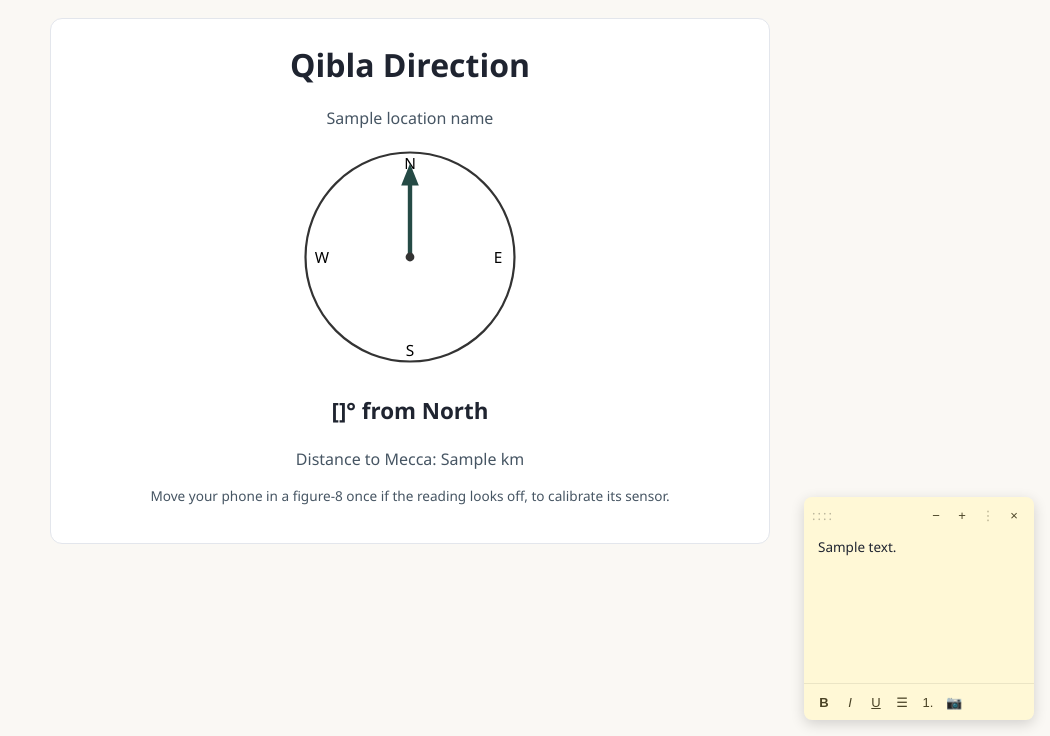
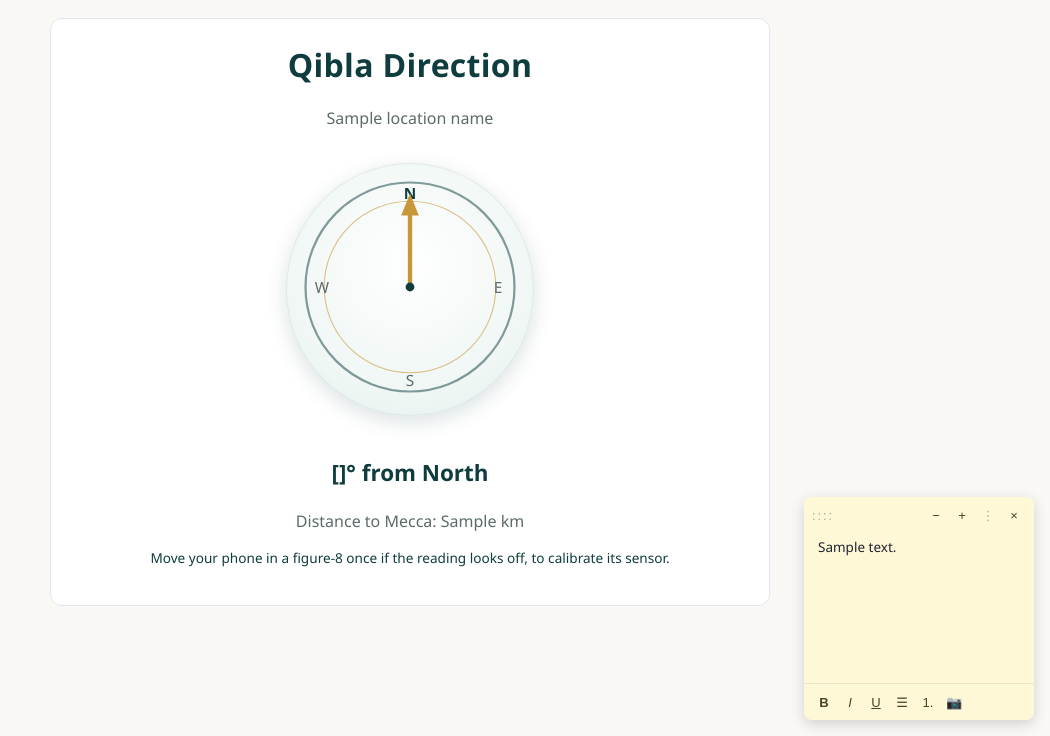
Before and after one commit to imoosa/Zaman, a Python web app: template app/templates/qibla.html in a window 1280 px wide. Shown: the part 64-800 px from the top of the page, without its empty margins (230-1280 px from the left). Run offline with Jinja, Linux system fonts and the light colour scheme; the template is opened without the code that fills it: most values are stand-ins (such as "Sample title", 1, 10 or a date in 2020).

Commit message:
qibla_perfect

```diff
--- a/app/templates/qibla.html
+++ b/app/templates/qibla.html
@@ -1,10 +1,44 @@
 {% extends "base.html" %}
 {% block title %}Qibla Direction{% endblock %}
 {% block content %}
-<div class="card center">
+<style>
+    #qibla-page h1 { color: #0f3d3e; letter-spacing: .3px; }
+    #qibla-page .qibla-warning {
+        background: #fdf6e3;
+        border: 1px solid #e6c66b;
+        color: #6b5416;
+    }
+    #qibla-page .qibla-warning a { color: #0f3d3e; font-weight: 600; }
+    #qibla-page .compass-wrap {
+        background: radial-gradient(circle at 50% 40%, #ffffff 0%, #eef6f4 70%, #dcece8 100%);
+        border-radius: 50%;
+        display: inline-block;
+        padding: 14px;
+        box-shadow: 0 6px 20px rgba(15,61,62,0.15), inset 0 0 0 1px rgba(15,61,62,0.08);
+    }
+    #qibla-page .bearing-value {
+        color: #0f3d3e;
+        font-weight: 700;
+        font-size: 1.4rem;
+    }
+    #qibla-page .sub { color: #5b6b6a; }
+    #qibla-page #qibla-live-btn {
+        background: #c8973a;
+        border: none;
+        color: #fff;
+        padding: 10px 18px;
+        border-radius: 999px;
+        font-weight: 600;
+        cursor: pointer;
+        box-shadow: 0 2px 8px rgba(200,151,58,0.35);
+    }
+    #qibla-page #qibla-live-btn:hover { background: #b5842d; }
+    #qibla-page #qibla-live-status { color: #0f3d3e; }
+</style>
+<div class="card center" id="qibla-page">
     <h1>Qibla Direction</h1>
     {% if location_is_default %}
-    <p class="note" style="background:#fff8e1;border:1px solid #ffe08a;padding:10px 14px;border-radius:8px;text-align:left;">
+    <p class="note qibla-warning" style="padding:10px 14px;border-radius:8px;text-align:left;">
         This bearing is for <strong>{{ location_name }}</strong> (default) -- it may not be your
         location. <a href="{{ url_for('settings_view') }}">Set your location</a> for an accurate direction.
     </p>
@@ -13,18 +47,19 @@
 
     <div class="compass-wrap">
         <svg id="qibla-svg" viewBox="0 0 200 200" width="220" height="220">
-            <circle cx="100" cy="100" r="95" fill="none" stroke="#333" stroke-width="2"/>
+            <circle cx="100" cy="100" r="95" fill="none" stroke="#0f3d3e" stroke-width="2" stroke-opacity="0.5"/>
+            <circle cx="100" cy="100" r="78" fill="none" stroke="#c8973a" stroke-width="1" stroke-opacity="0.6"/>
             <g id="qibla-dial">
-                <text x="100" y="20" text-anchor="middle" font-size="14">N</text>
-                <text x="180" y="105" text-anchor="middle" font-size="14">E</text>
-                <text x="100" y="190" text-anchor="middle" font-size="14">S</text>
-                <text x="20" y="105" text-anchor="middle" font-size="14">W</text>
+                <text x="100" y="20" text-anchor="middle" font-size="14" fill="#0f3d3e" font-weight="700">N</text>
+                <text x="180" y="105" text-anchor="middle" font-size="14" fill="#5b6b6a">E</text>
+                <text x="100" y="190" text-anchor="middle" font-size="14" fill="#5b6b6a">S</text>
+                <text x="20" y="105" text-anchor="middle" font-size="14" fill="#5b6b6a">W</text>
             </g>
             <g id="qibla-needle" transform="rotate({{ bearing }} 100 100)">
-                <line x1="100" y1="100" x2="100" y2="25" stroke="#254a45" stroke-width="4" />
-                <polygon points="100,15 92,35 108,35" fill="#254a45" />
+                <line x1="100" y1="100" x2="100" y2="25" stroke="#c8973a" stroke-width="4" />
+                <polygon points="100,15 92,35 108,35" fill="#c8973a" />
             </g>
-            <circle cx="100" cy="100" r="4" fill="#333"/>
+            <circle cx="100" cy="100" r="4" fill="#0f3d3e"/>
         </svg>
     </div>
 
```
